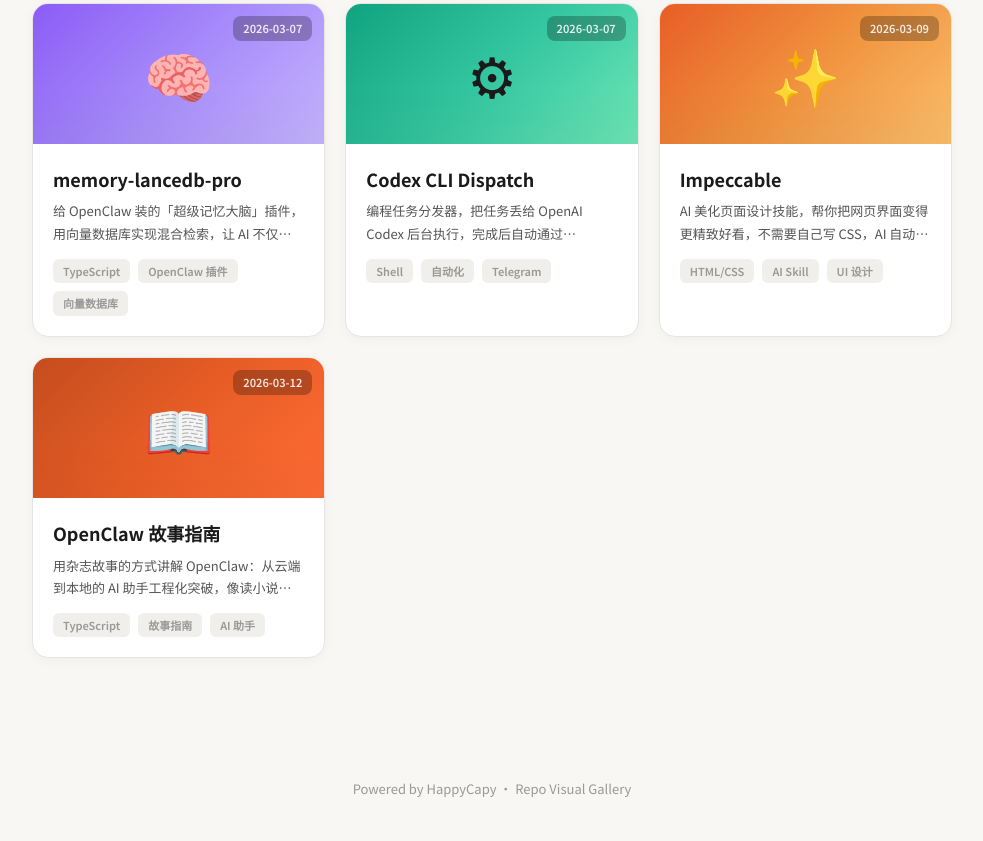
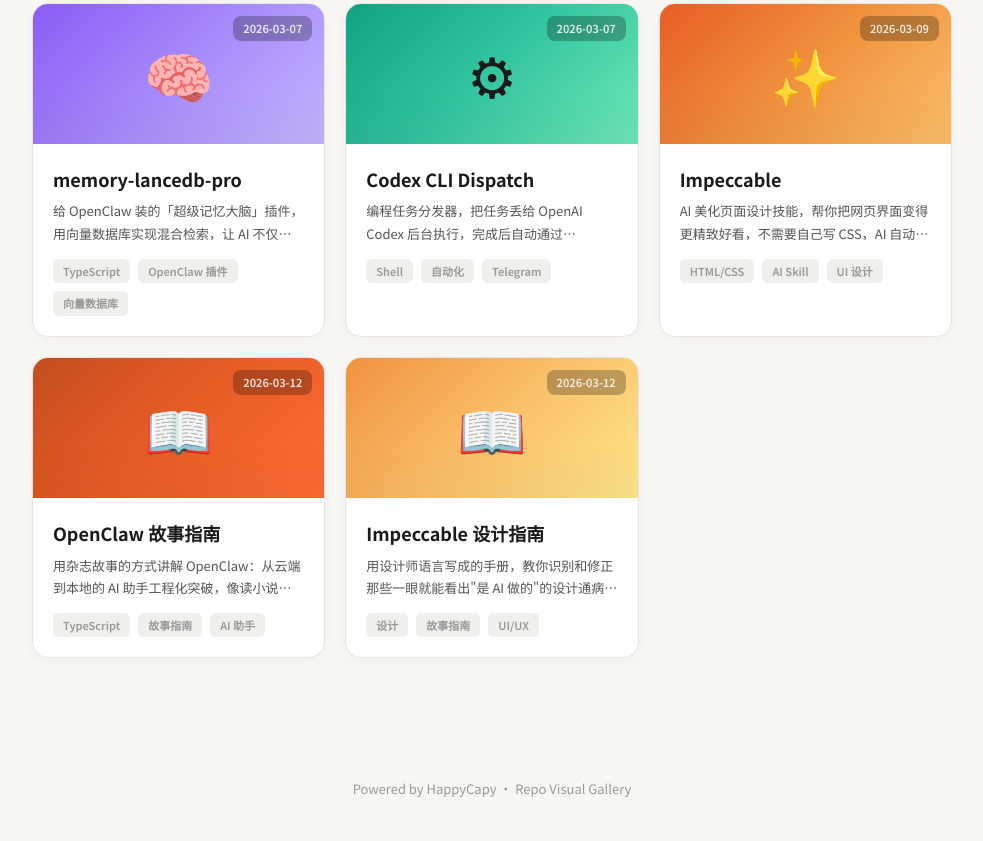
Before and after one commit to AmyX2025/repo-visual-gallery, a plain HTML site: page index.html in a window 1280 px wide. Shown: the part 727-1568 px from the top of the page, without its empty margins (148-1131 px from the left). Drawn offline with Linux system fonts and the light colour scheme.

Commit message:
Add Impeccable design guide card, update count to 8

```diff
--- a/index.html
+++ b/index.html
@@ -133,7 +133,7 @@
 <div class="hero">
   <h1>我的<span>开源项目</span>解读合集</h1>
   <p>每一个感兴趣的 GitHub 开源项目，都会被做成一份交互式视觉解读页面，收录在这里。</p>
-  <div class="count">已收录 7 个项目</div>
+  <div class="count">已收录 8 个项目</div>
 </div>
 
 <div class="container">
@@ -277,6 +277,25 @@
       </div>
     </a>
 
+    <!-- ====== 项目卡片 8: Impeccable 设计指南 ====== -->
+    <a class="card" href="./impeccable-guide/index.html">
+      <div class="card-banner" style="background:linear-gradient(135deg,#f0923e,#fbbf6a,#fde68a);">
+        <span style="filter:grayscale(0);">&#128214;</span>
+        <div class="card-date">2026-03-12</div>
+      </div>
+      <div class="card-body">
+        <div class="card-title">
+          Impeccable 设计指南
+        </div>
+        <div class="card-desc">用设计师语言写成的手册，教你识别和修正那些一眼就能看出"是 AI 做的"的设计通病，摆脱"AI 味"。</div>
+        <div class="card-meta">
+          <span class="card-tag">设计</span>
+          <span class="card-tag">故事指南</span>
+          <span class="card-tag">UI/UX</span>
+        </div>
+      </div>
+    </a>
+
   </div>
   <div class="no-results" id="noResults">没有找到匹配的项目</div>
 </div>
```
